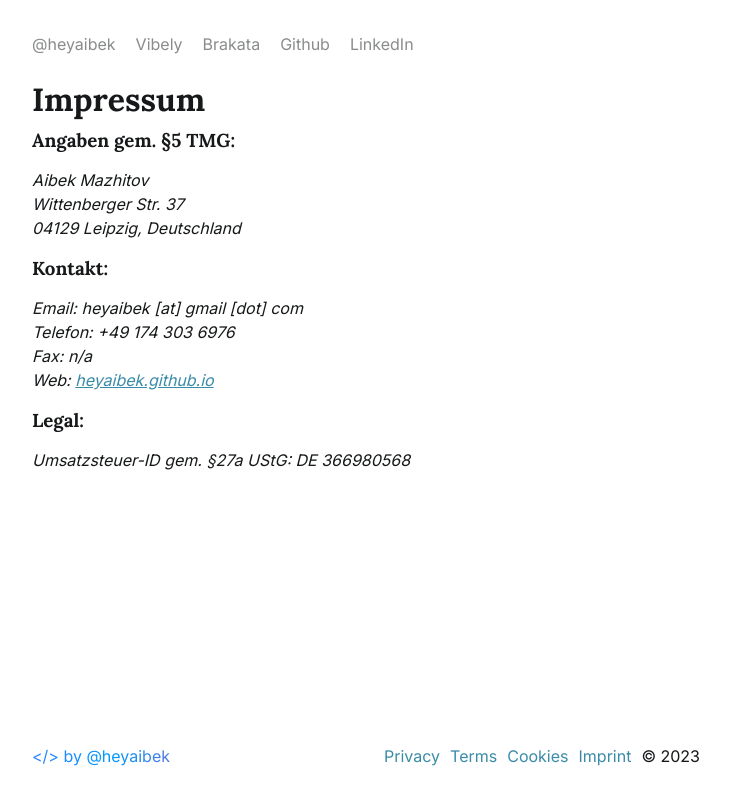
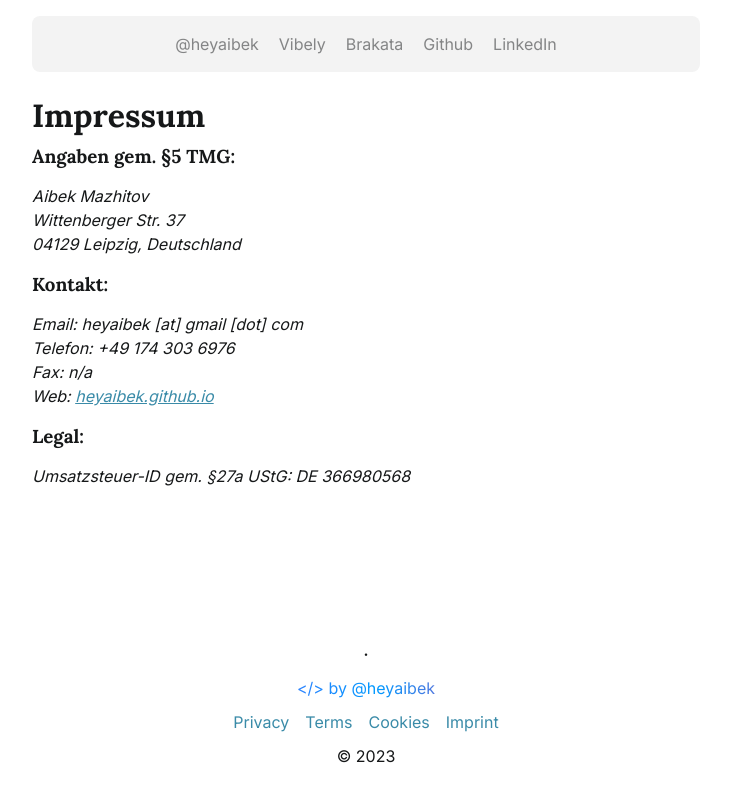
Before and after one commit to heyaibek/heyaibek.github.io, a Next.js app: page /imprint in a window 1280 px wide. Shown: the whole page, without its empty margins (274-1004 px from the left). Built offline with nearby package versions, Linux system fonts and the light colour scheme.

Commit message:
style: improve overall look and feel

```diff
--- a/src/pages/_app.tsx
+++ b/src/pages/_app.tsx
@@ -13,6 +13,7 @@ const Main = styled.main`
 
   display: flex;
   flex-direction: column;
+  align-items: center;
 
   & > .spacer {
     flex: 1;
@@ -20,12 +21,16 @@ const Main = styled.main`
 `;
 
 const Nav = styled.nav`
+  background: rgba(var(--text-rgb), 0.05);
+  width: 100%;
   display: flex;
   flex-direction: row;
   align-items: center;
+  justify-content: center;
   gap: 20px;
-  margin-bottom: 1rem;
+  margin-bottom: 2rem;
   padding: 1rem 0;
+  border-radius: 0.5rem;
 `;
 
 const NavLink = styled(Link)<{ isActive: boolean }>`
@@ -34,8 +39,9 @@ const NavLink = styled(Link)<{ isActive: boolean }>`
 `;
 
 const Footer = styled.footer`
+  width: 100%;
   display: flex;
-  flex-direction: row;
+  flex-direction: column;
   align-items: center;
   padding: 1rem 0;
   gap: 10px;
@@ -44,14 +50,17 @@ const Footer = styled.footer`
     text-decoration: none;
   }
 
-  & > .spacer {
-    flex: 1;
+  &:before {
+    content: '•';
+    font-size: 0.5rem;
+    display: block;
   }
+`;
 
-	@media screen and (max-width: 600px) {
-		flex-direction: column;
-    gap: 5px;
-	}
+const FooterLinks = styled.div`
+	display: flex;
+	flex-direction: row;
+	gap: 1rem;
 `;
 
 export default function App({ Component, pageProps }: AppProps) {
@@ -91,11 +100,12 @@ export default function App({ Component, pageProps }: AppProps) {
             &lt;/&gt; by @heyaibek
           </span>
         </Link>
-        <div className="spacer" />
-        <Link href="/privacy">Privacy</Link>
-        <Link href="/terms">Terms</Link>
-        <Link href="/cookies">Cookies</Link>
-        <Link href="/imprint">Imprint</Link>
+        <FooterLinks>
+          <Link href="/privacy">Privacy</Link>
+          <Link href="/terms">Terms</Link>
+          <Link href="/cookies">Cookies</Link>
+          <Link href="/imprint">Imprint</Link>
+        </FooterLinks>
         <span>&copy; {new Date().getFullYear()}</span>
       </Footer>
     </Main>
--- a/src/pages/imprint/index.tsx
+++ b/src/pages/imprint/index.tsx
@@ -1,25 +1,34 @@
 import Link from 'next/link';
+import styled from 'styled-components';
+
+const Container = styled.div`
+  width: 100%;
+`;
 
 export default function Home() {
-  return <div>
-
+  return (
+    <Container>
       <h1>Impressum</h1>
       <h3>Angaben gem. §5 TMG:</h3>
       <address>
-      Aibek Mazhitov<br />
-      Wittenberger Str. 37<br />
+        Aibek Mazhitov
+        <br />
+        Wittenberger Str. 37
+        <br />
         04129 Leipzig, Deutschland
       </address>
       <h3>Kontakt:</h3>
       <address>
-      Email: heyaibek [at] gmail [dot] com<br />
-      Telefon: +49 174 303 6976<br />
-      Fax: n/a<br />
-      Web: <Link href='/'>heyaibek.github.io</Link>
+        Email: heyaibek [at] gmail [dot] com
+        <br />
+        Telefon: +49 174 303 6976
+        <br />
+        Fax: n/a
+        <br />
+        Web: <Link href="/">heyaibek.github.io</Link>
       </address>
       <h3>Legal:</h3>
-    <address>
-      Umsatzsteuer-ID gem. §27a UStG: DE 366980568
-    </address>
-  </div>;
+      <address>Umsatzsteuer-ID gem. §27a UStG: DE 366980568</address>
+    </Container>
+  );
 }
```
Also changed, not shown: src/pages/brakata/index.tsx (+9 -2 lines), src/pages/vibely/index.tsx (+9 -3 lines). Lines whose indentation alone changed are shown as unchanged.
